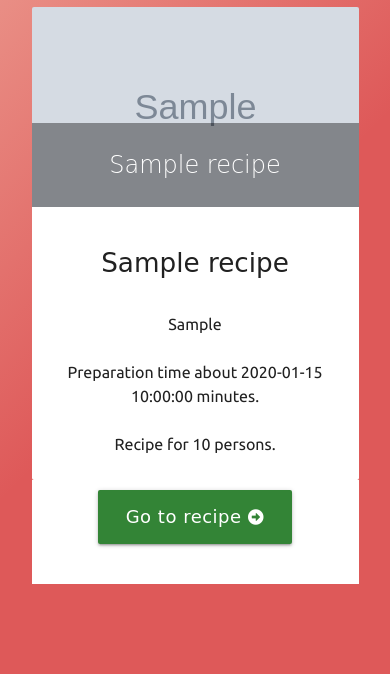
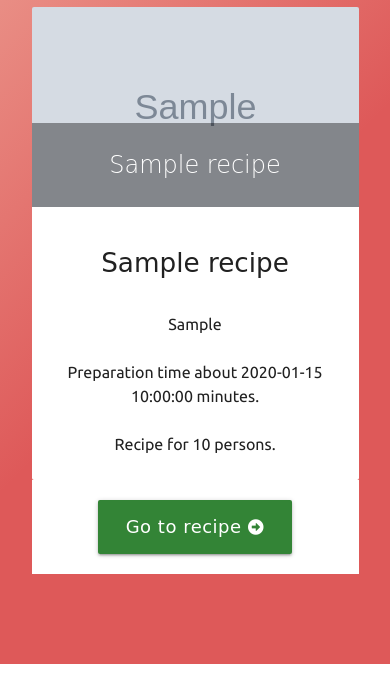
Before and after one commit to Daph1986/mamamaki, a Flask app: page /search in a window 390 px wide. Shown: the part 1186-1860 px from the top of the page. Run offline with Flask 2, Linux system fonts and the light colour scheme; grey boxes marked "Sample" are stand-in pictures; a database or web service that is not in the repository returns one stand-in record (values such as "Sample title"); some libraries are stand-ins or nearby versions; some web fonts are replaced.

Commit message:
Optimized recipes margins for small devices

```diff
--- a/static/css/style.css
+++ b/static/css/style.css
@@ -347,6 +347,7 @@
 .search-card {
   margin-left: 75px;
   margin-right: 75px;
+  margin-bottom: 75px;
 }
 
 .no-results-text {
@@ -519,8 +520,7 @@
     font-size: 1rem;
   }
   .btn-spacing {
-    margin-left: 20px;
-    margin-right: 20px;
+    margin: 20px;
   }
   .top-margin-error {
     margin-top: 125px;
--- a/templates/recipes/recipes.html
+++ b/templates/recipes/recipes.html
@@ -64,7 +64,7 @@
   <div class="container">
     {% if recipes|length > 0 %}
     {% for recipe in recipes %}
-    <div class="row top-margins">
+    <div class="row">
       <div class="col s12 center-align">
         <div class="card card-bottom-margin">
           <div class="card-image">
```
